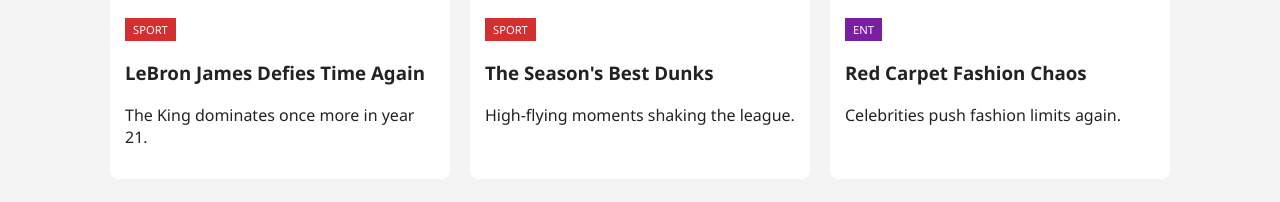
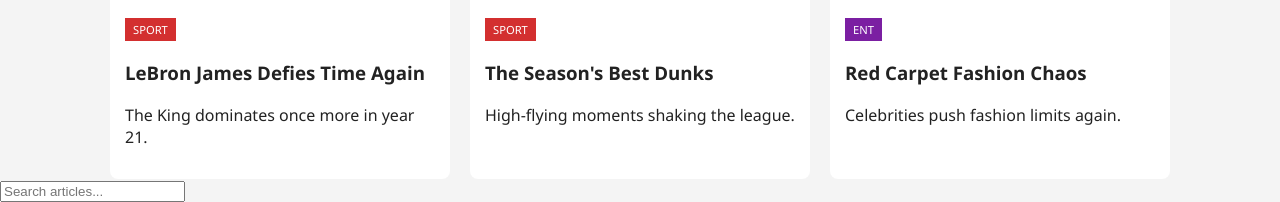
Before and after one commit to remsayromonlem-creator/CharlieKirk, a plain HTML site: page index.html in a window 1280 px wide. Shown: the part 1193-1395 px from the top of the page. Before the commit the page ends 1372 px from the top, so only its background shows below. Drawn offline with Linux system fonts and the light colour scheme.

Commit message:
Update index.html

```diff
--- a/index.html
+++ b/index.html
@@ -46,3 +46,5 @@
 <script src="script.js"></script>
 </body>
 </html>
+
+<input type="text" id="searchInput" placeholder="Search articles...">
```
